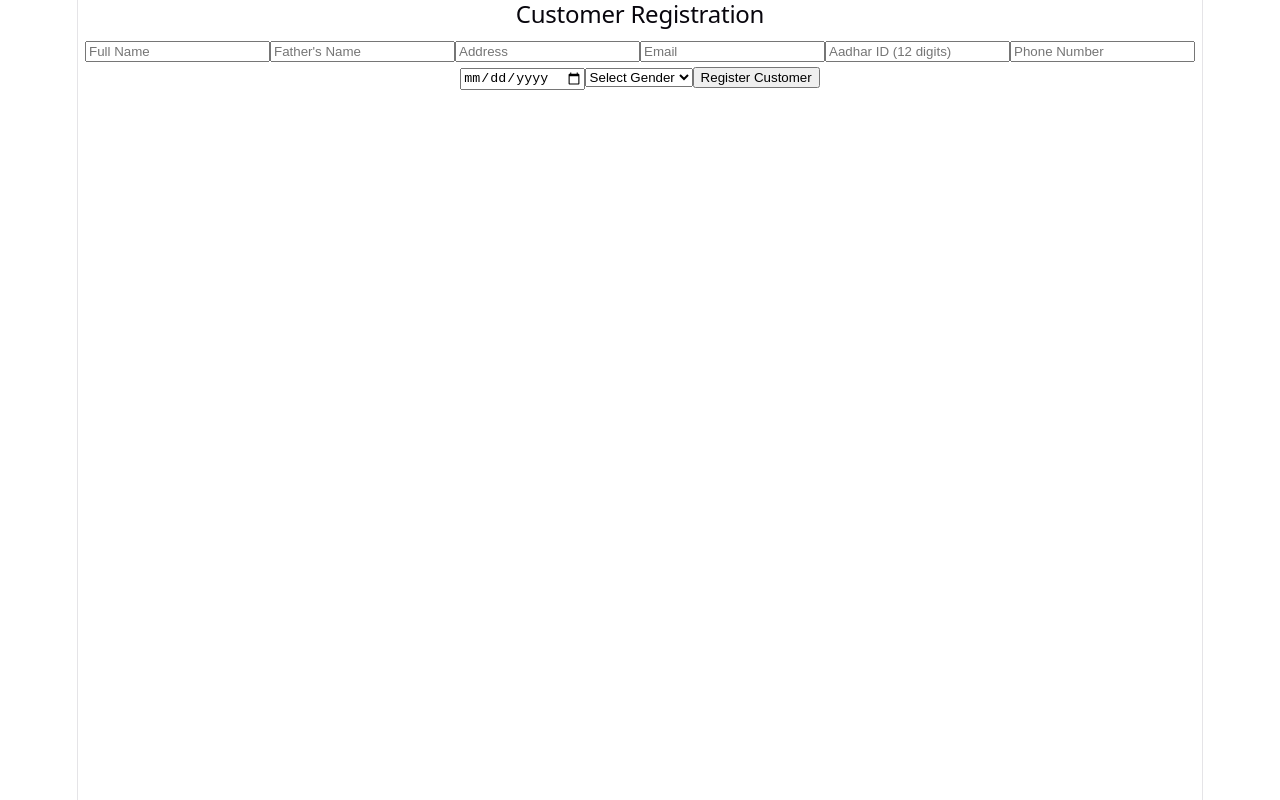
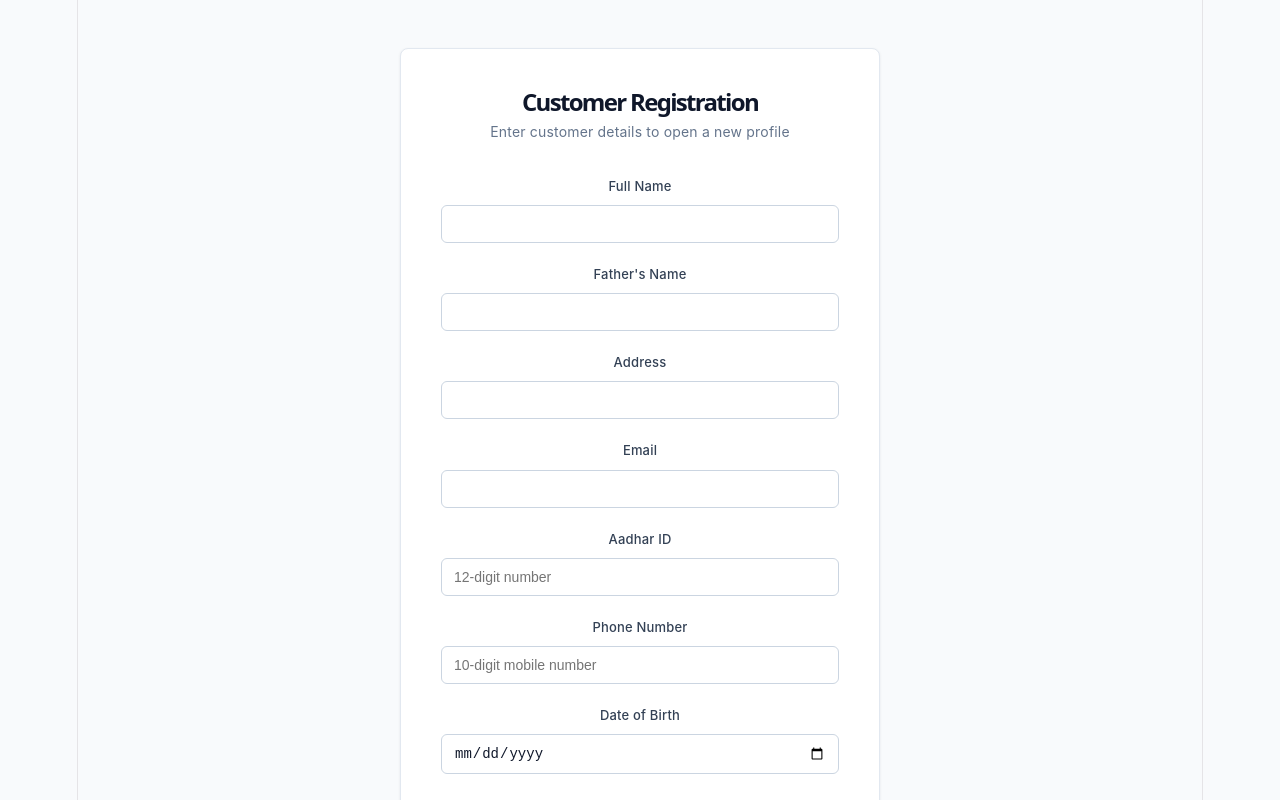
Before and after one commit to Diya-kul/Banking-Application-Frontend, a React (Vite) app in the folder banking-app-frontend/: page /customers in a window 1280 px wide. Shown: the top 800 px of the page. Built offline with nearby package versions, Linux system fonts and the light colour scheme; no server answers.

Commit message:
feat: complete customer registration flow with field-level validation, confirmation page, and print support

```diff
--- a/banking-app-frontend/src/App.jsx
+++ b/banking-app-frontend/src/App.jsx
@@ -1,12 +1,14 @@
 import { Routes, Route } from 'react-router-dom';
 import CustomerPage from './pages/CustomerPage';
 import AccountPage from './pages/AccountPage';
+import ConfirmationPage from './pages/ConfirmationPage';
 
-function App(){
-  return(
+function App() {
+  return (
     <Routes>
-      <Route path="/customers" element={<CustomerPage/> }/>
-        <Route path="/accounts" element={<AccountPage />} />
+      <Route path="/customers" element={<CustomerPage />} />
+      <Route path="/customers/confirmation" element={<ConfirmationPage />} />
+      <Route path="/accounts" element={<AccountPage />} />
     </Routes>
   );
 }
--- /dev/null
+++ b/banking-app-frontend/src/pages/ConfirmationPage.css
@@ -0,0 +1,84 @@
+.confirmation-card {
+  background: #FFFFFF;
+  border: 1px solid #E2E8F0;
+  border-radius: 8px;
+  padding: 40px;
+  width: 100%;
+  max-width: 480px;
+  box-shadow: 0 1px 3px rgba(15, 23, 42, 0.08);
+  text-align: center;
+}
+
+.success-icon {
+  width: 48px;
+  height: 48px;
+  border-radius: 50%;
+  background-color: #16A34A;
+  color: #FFFFFF;
+  font-size: 24px;
+  display: flex;
+  align-items: center;
+  justify-content: center;
+  margin: 0 auto 20px auto;
+}
+
+.confirmation-title {
+  color: #0F172A;
+  font-size: 22px;
+  font-weight: 600;
+  margin: 0 0 4px 0;
+}
+
+.confirmation-subtitle {
+  color: #64748B;
+  font-size: 14px;
+  margin: 0 0 28px 0;
+}
+
+.detail-row {
+  display: flex;
+  justify-content: space-between;
+  padding: 12px 0;
+  border-bottom: 1px solid #F1F5F9;
+  text-align: left;
+}
+
+.detail-label {
+  color: #64748B;
+  font-size: 13px;
+}
+
+.detail-value {
+  color: #0F172A;
+  font-size: 13px;
+  font-weight: 600;
+}
+
+.confirmation-actions {
+  display: flex;
+  gap: 12px;
+  margin-top: 28px;
+}
+
+.secondary-button {
+  flex: 1;
+  padding: 12px;
+  background-color: #FFFFFF;
+  color: #1E3A8A;
+  border: 1px solid #1E3A8A;
+  border-radius: 6px;
+  font-size: 15px;
+  font-weight: 600;
+  cursor: pointer;
+}
+
+.confirmation-actions .submit-button {
+  flex: 1;
+  margin-top: 0;
+}
+
+@media print {
+  .confirmation-actions {
+    display: none;
+  }
+}
--- /dev/null
+++ b/banking-app-frontend/src/pages/ConfirmationPage.jsx
@@ -0,0 +1,63 @@
+import { useLocation, useNavigate } from 'react-router-dom';
+import './ConfirmationPage.css';
+
+function ConfirmationPage() {
+  const location = useLocation();
+  const navigate = useNavigate();
+  const customer = location.state;
+
+  if (!customer) {
+    return (
+      <div className="page-container">
+        <div className="form-card">
+          <p>No registration data found.</p>
+          <button className="submit-button" onClick={() => navigate('/customers')}>
+            Go to Registration
+          </button>
+        </div>
+      </div>
+    );
+  }
+
+  return (
+    <div className="page-container">
+      <div className="confirmation-card">
+        <div className="success-icon">✓</div>
+        <h1 className="confirmation-title">Registration Successful</h1>
+        <p className="confirmation-subtitle">The customer profile has been created</p>
+
+        <div className="detail-row">
+          <span className="detail-label">Customer ID</span>
+          <span className="detail-value">{customer.customerId}</span>
+        </div>
+        <div className="detail-row">
+          <span className="detail-label">Name</span>
+          <span className="detail-value">{customer.name}</span>
+        </div>
+        <div className="detail-row">
+          <span className="detail-label">Email</span>
+          <span className="detail-value">{customer.email}</span>
+        </div>
+        <div className="detail-row">
+          <span className="detail-label">Phone</span>
+          <span className="detail-value">{customer.phoneNo}</span>
+        </div>
+        <div className="detail-row">
+          <span className="detail-label">Registered On</span>
+          <span className="detail-value">{new Date(customer.createdAt).toLocaleString()}</span>
+        </div>
+
+        <div className="confirmation-actions">
+          <button className="submit-button" onClick={() => navigate('/AccountPage')}>
+                Create Account
+          </button>
+          <button className="secondary-button" onClick={() =>window.print()}>
+                Print
+          </button>
+        </div>
+      </div>
+    </div>
+  );
+}
+
+export default ConfirmationPage;
--- /dev/null
+++ b/banking-app-frontend/src/pages/CustomerPage.css
@@ -0,0 +1,118 @@
+* {
+  margin: 0;
+  padding: 0;
+  box-sizing: border-box;
+}
+
+html, body {
+  background-color: #F8FAFC;
+  min-height: 100vh;
+}
+
+.page-container {
+  min-height: 100vh;
+  background-color: #F8FAFC;
+  display: flex;
+  justify-content: center;
+  padding: 48px 16px;
+  font-family: -apple-system, BlinkMacSystemFont, 'Segoe UI', sans-serif;
+}
+
+.form-card {
+  background: #FFFFFF;
+  border: 1px solid #E2E8F0;
+  border-radius: 8px;
+  padding: 40px;
+  width: 100%;
+  max-width: 480px;
+  box-shadow: 0 1px 3px rgba(15, 23, 42, 0.08);
+  height: fit-content;
+}
+
+.form-title {
+  color: #0F172A;
+  font-size: 24px;
+  font-weight: 600;
+  margin: 0 0 4px 0;
+}
+
+.form-subtitle {
+  color: #64748B;
+  font-size: 14px;
+  margin: 0 0 28px 0;
+}
+
+.form-field {
+  margin-bottom: 18px;
+  display: flex;
+  flex-direction: column;
+}
+
+.form-field label {
+  color: #334155;
+  font-size: 13px;
+  font-weight: 500;
+  margin-bottom: 6px;
+}
+
+.form-field input,
+.form-field select {
+  padding: 10px 12px;
+  border: 1px solid #CBD5E1;
+  border-radius: 6px;
+  font-size: 14px;
+  color: #0F172A;
+  background-color: #FFFFFF;
+  transition: border-color 0.15s ease;
+}
+
+.form-field input:focus,
+.form-field select:focus {
+  outline: none;
+  border-color: #1E3A8A;
+  box-shadow: 0 0 0 3px rgba(30, 58, 138, 0.12);
+}
+
+.field-error {
+  color: #DC2626;
+  font-size: 12px;
+  margin-top: 4px;
+}
+
+.submit-button {
+  width: 100%;
+  padding: 12px;
+  background-color: #1E3A8A;
+  color: #FFFFFF;
+  border: none;
+  border-radius: 6px;
+  font-size: 15px;
+  font-weight: 600;
+  cursor: pointer;
+  margin-top: 8px;
+  transition: background-color 0.15s ease;
+}
+
+.submit-button:hover:not(:disabled) {
+  background-color: #1E40AF;
+}
+
+.submit-button:disabled {
+  background-color: #94A3B8;
+  cursor: not-allowed;
+}
+
+.general-error {
+  color: #DC2626;
+  font-size: 14px;
+  margin-top: 16px;
+  text-align: center;
+}
+
+.success-message {
+  color: #16A34A;
+  font-size: 14px;
+  margin-top: 16px;
+  text-align: center;
+  font-weight: 500;
+}
--- a/banking-app-frontend/src/pages/CustomerPage.jsx
+++ b/banking-app-frontend/src/pages/CustomerPage.jsx
@@ -1,5 +1,7 @@
 import { useState } from 'react';
 import { createCustomer } from '../api/customerApi';
+import { useNavigate } from 'react-router-dom';
+import './CustomerPage.css';
 
 const initialFormState = {
   name: '',
@@ -15,8 +17,10 @@ const initialFormState = {
 function CustomerPage() {
   const [formData, setFormData] = useState(initialFormState);
   const [loading, setLoading] = useState(false);
-  const [errorMessage, setErrorMessage] = useState('');
+  const [fieldErrors, setFieldErrors] = useState({});
+  const [generalError, setGeneralError] = useState('');
   const [successMessage, setSuccessMessage] = useState('');
+  const navigate = useNavigate();
 
   const handleChange = (e) => {
     const { name, value } = e.target;
@@ -26,18 +30,21 @@ function CustomerPage() {
   const handleSubmit = async (e) => {
     e.preventDefault();
     setLoading(true);
-    setErrorMessage('');
+    setFieldErrors({});
+    setGeneralError('');
     setSuccessMessage('');
 
     try {
       const response = await createCustomer(formData);
-      setSuccessMessage(`Customer created successfully. ID: ${response.customerId}`);
+      navigate('/customers/confirmation', { state: response });
       setFormData(initialFormState);
     } catch (error) {
-      if (error.response) {
-        setErrorMessage(error.response.data.message || 'Failed to create customer.');
+      if (error.response?.data?.fieldErrors) {
+        setFieldErrors(error.response.data.fieldErrors);
+      } else if (error.response) {
+        setGeneralError(error.response.data.message || 'Failed to register customer.');
       } else {
-        setErrorMessage('Could not reach the server. Please try again.');
+        setGeneralError('Could not reach the server. Please try again.');
       }
     } finally {
       setLoading(false);
@@ -45,32 +52,75 @@ function CustomerPage() {
   };
 
   return (
-    <div>
-      <h2>Customer Registration</h2>
+    <div className="page-container">
+      <div className="form-card">
+        {generalError && <p className="general-error">{generalError}</p>}
+        {successMessage && <p className="success-message">{successMessage}</p>}
 
-      <form onSubmit={handleSubmit}>
-        <input name="name" placeholder="Full Name" value={formData.name} onChange={handleChange} />
-        <input name="fatherName" placeholder="Father's Name" value={formData.fatherName} onChange={handleChange} />
-        <input name="address" placeholder="Address" value={formData.address} onChange={handleChange} />
-        <input name="email" type="email" placeholder="Email" value={formData.email} onChange={handleChange} />
-        <input name="adharId" placeholder="Aadhar ID (12 digits)" value={formData.adharId} onChange={handleChange} />
-        <input name="phoneNo" placeholder="Phone Number" value={formData.phoneNo} onChange={handleChange} />
-        <input name="dob" type="date" value={formData.dob} onChange={handleChange} />
+        <h1 className="form-title">Customer Registration</h1>
+        <p className="form-subtitle">Enter customer details to open a new profile</p>
 
-        <select name="gender" value={formData.gender} onChange={handleChange}>
-          <option value="">Select Gender</option>
+        <form onSubmit={handleSubmit} noValidate>
+          <div className="form-field">
+            <label htmlFor="name">Full Name</label>
+            <input id="name" name="name" value={formData.name} onChange={handleChange} />
+            {fieldErrors.name && <span className="field-error">{fieldErrors.name}</span>}
+          </div>
+
+          <div className="form-field">
+            <label htmlFor="fatherName">Father's Name</label>
+            <input id="fatherName" name="fatherName" value={formData.fatherName} onChange={handleChange} />
+            {fieldErrors.fatherName && <span className="field-error">{fieldErrors.fatherName}</span>}
+          </div>
+
+          <div className="form-field">
+            <label htmlFor="address">Address</label>
+            <input id="address" name="address" value={formData.address} onChange={handleChange} />
+            {fieldErrors.address && <span className="field-error">{fieldErrors.address}</span>}
+          </div>
+
+          <div className="form-field">
+            <label htmlFor="email">Email</label>
+            <input id="email" name="email" type="email" value={formData.email} onChange={handleChange} />
+            {fieldErrors.email && <span className="field-error">{fieldErrors.email}</span>}
+          </div>
+
+          <div className="form-field">
+            <label htmlFor="adharId">Aadhar ID</label>
+            <input id="adharId" name="adharId" value={formData.adharId} onChange={handleChange} placeholder="12-digit number" />
+            {fieldErrors.adharId && <span className="field-error">{fieldErrors.adharId}</span>}
+          </div>
+
+          <div className="form-field">
+            <label htmlFor="phoneNo">Phone Number</label>
+            <input id="phoneNo" name="phoneNo" value={formData.phoneNo} onChange={handleChange} placeholder="10-digit mobile number" />
+            {fieldErrors.phoneNo && <span className="field-error">{fieldErrors.phoneNo}</span>}
+          </div>
+
+          <div className="form-field">
+            <label htmlFor="dob">Date of Birth</label>
+            <input id="dob" name="dob" type="date" value={formData.dob} onChange={handleChange} />
+            {fieldErrors.dob && <span className="field-error">{fieldErrors.dob}</span>}
+          </div>
+
+          <div className="form-field">
+            <label htmlFor="gender">Gender</label>
+            <select id="gender" name="gender" value={formData.gender} onChange={handleChange}>
+              <option value="">Select gender</option>
               <option value="MALE">Male</option>
               <option value="FEMALE">Female</option>
               <option value="OTHER">Other</option>
             </select>
+            {fieldErrors.gender && <span className="field-error">{fieldErrors.gender}</span>}
+          </div>
 
-        <button type="submit" disabled={loading}>
+          <button type="submit" className="submit-button" disabled={loading}>
             {loading ? 'Submitting...' : 'Register Customer'}
           </button>
+
+
         </form>
-
-      {errorMessage && <p style={{ color: 'red' }}>{errorMessage}</p>}
-      {successMessage && <p style={{ color: 'green' }}>{successMessage}</p>}
+      </div>
     </div>
   );
 }
```
Lines whose indentation alone changed are shown as unchanged.
